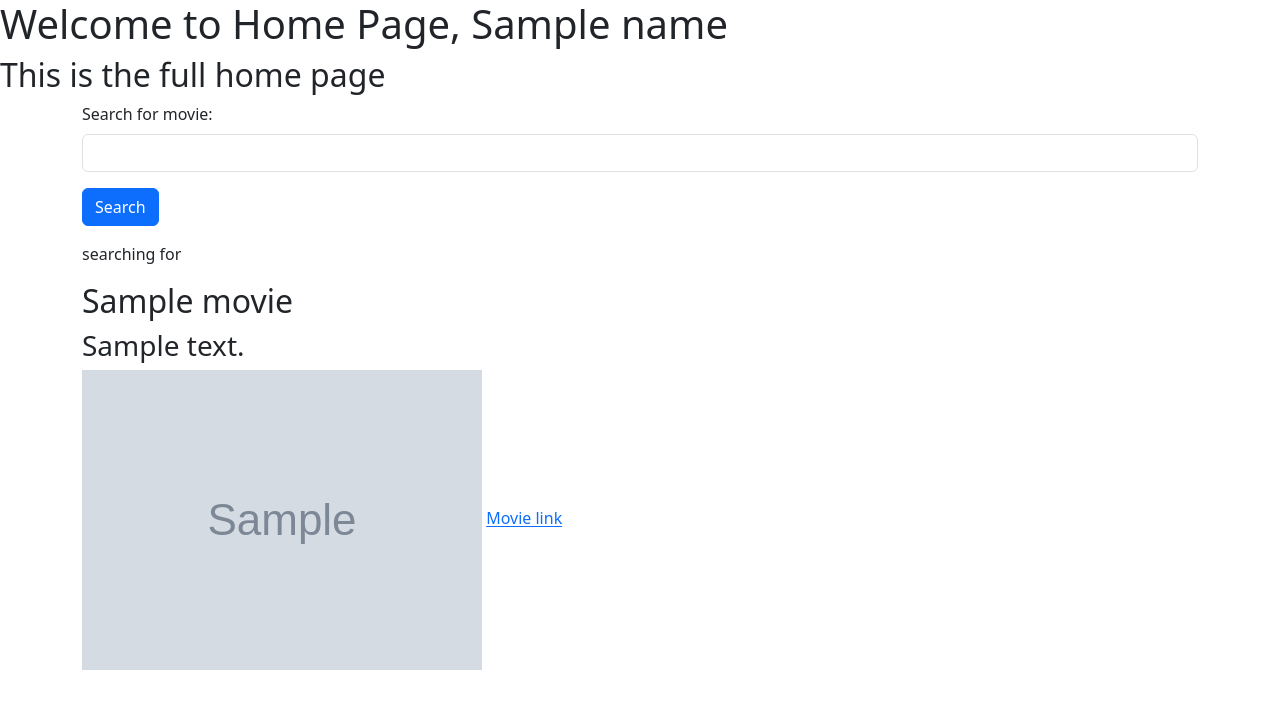
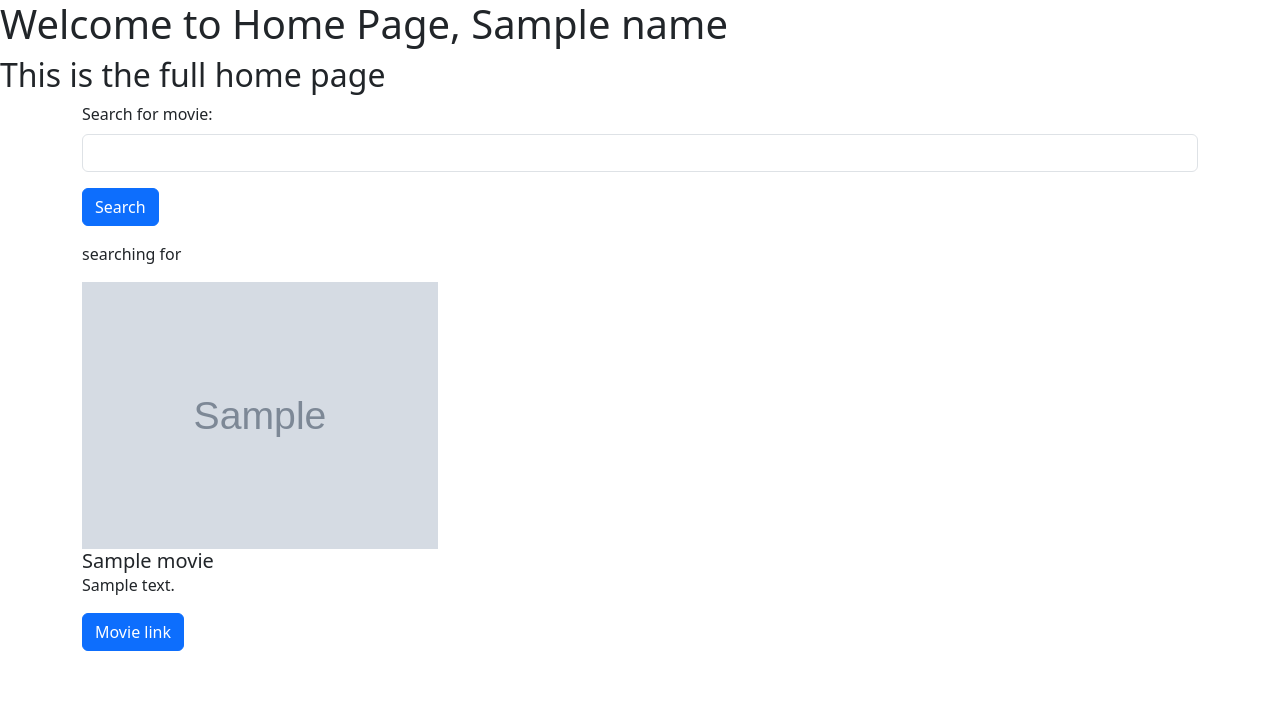
Before and after one commit to Blodox12/Movie-Reviews---P1, a Python web app: template movie/templates/home.html in a window 1280 px wide. Shown: the top 709 px of the page. Run offline with Jinja, Linux system fonts and the light colour scheme; the template is opened without the code that fills it: most values are stand-ins (such as "Sample title", 1, 10 or a date in 2020); grey boxes marked "Sample" are stand-in pictures.

Commit message:
inclusion de Cards

```diff
--- a/movie/templates/home.html
+++ b/movie/templates/home.html
@@ -16,13 +16,20 @@
         <button type="submit" class="btn btn-primary">Search</button>
     </form>
     <p>searching for {{ searchTerm }}</p>
+<div class="row row-cols-1 row-cols-md-3 g-4">
     {% for movie in movies %}
-       <h2>{{ movie.title }}</h2>
-       <h3>{{ movie.description }}</h3>
-       <img src="{{ movie.image.url }}">
-       {% if movie.url %}
-        <a href="{{ movie.url }}">  Movie link</a>
-       {% endif %}
+    <div v-for="movie in movies" class="col">
+        <div class="card>">
+        <img src="{{ movie.image.url }}" class="card-img-top" alt="...">
+        <div class="card-body">
+             <h5 class="card-title">{{ movie.title }}</h5>
+             <p class="card-text">{{ movie.description }}</p>
+             {% if movie.url %}
+                   <a href="{{ movie.url }}" class="btn btn-primary">Movie link</a>
+             {% endif %}
+        </div>
+    </div>
+</div>
     {% endfor %}
     <br/>
 </div>
```
